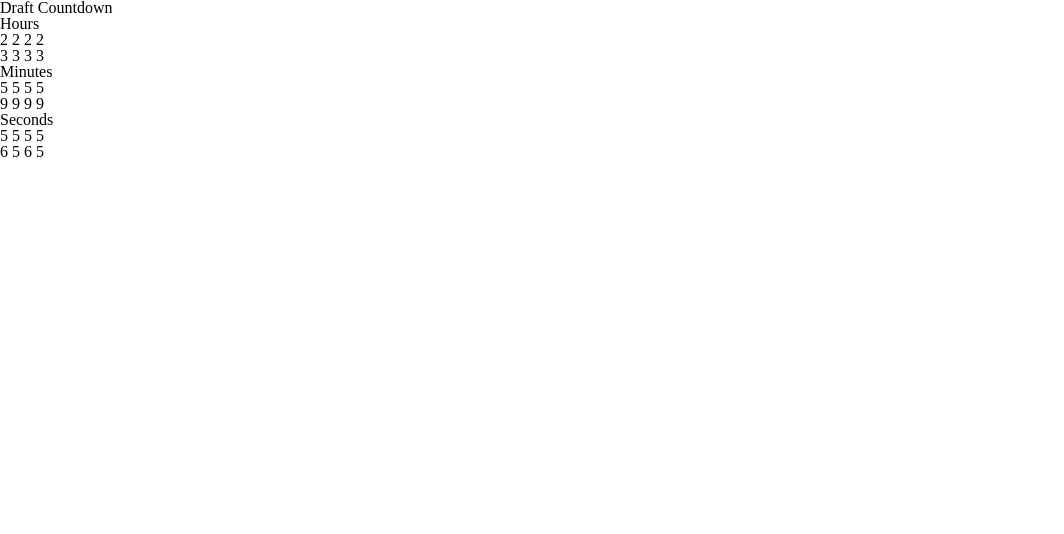
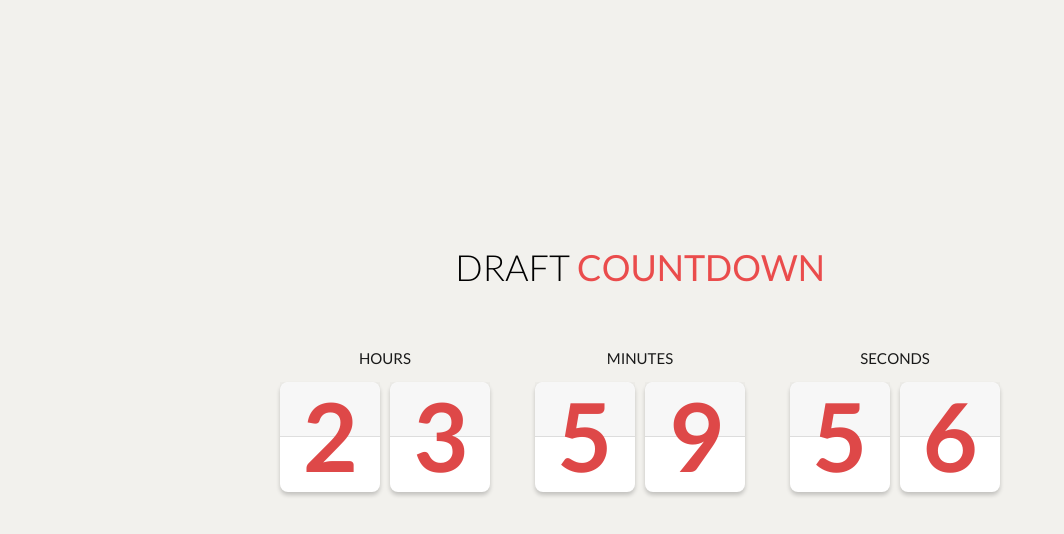
Before and after one commit to harunkunwenker/Draft-Countdown, a plain HTML site: page index.html in a window 1280 px wide. Shown: the whole page, without its empty margins (0-1064 px from the left). Drawn offline with nearby package versions, Linux system fonts and the light colour scheme.

Commit message:
Update index.html

```diff
--- a/index.html
+++ b/index.html
@@ -9,6 +9,7 @@
 
 
       <link rel="stylesheet" href="https://raw.githack.com/harunkunwenker/Draft-Countdown/get/style.scss">
+      <link rel="stylesheet" href="https://raw.githack.com/harunkunwenker/Draft-Countdown/get/style.css">
 
 
 </head>
```
